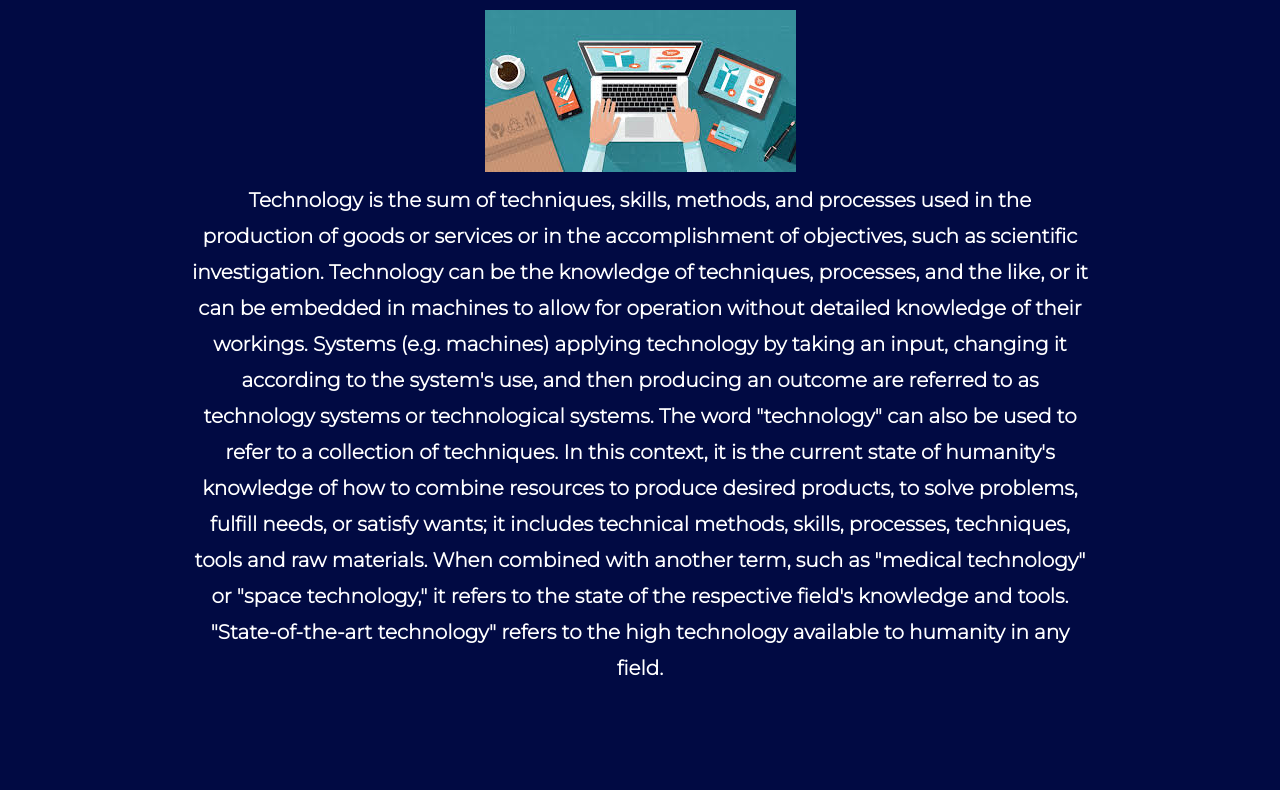
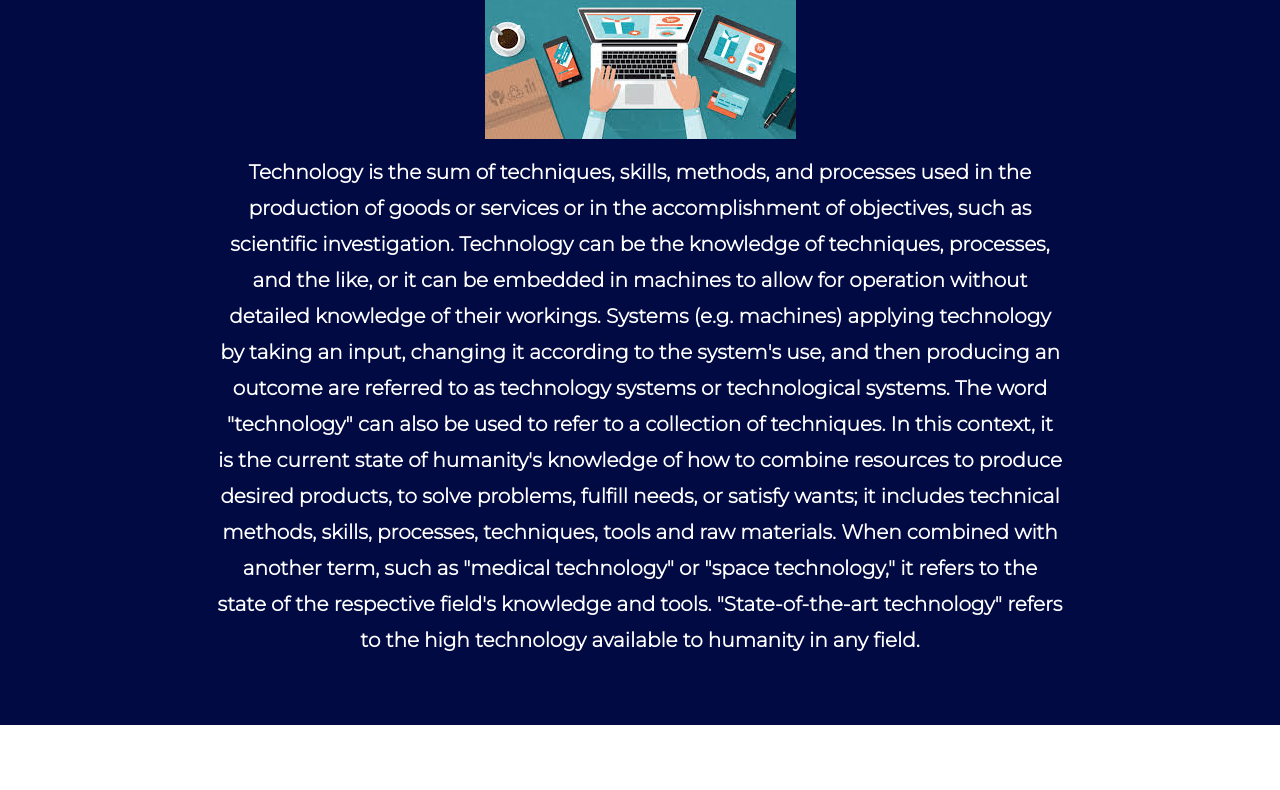
Before and after one commit to albert123720/Technology-Site, a plain HTML site: page index.html in a window 1280 px wide. Shown: the part 1242-2032 px from the top of the page. Drawn offline with nearby package versions, Linux system fonts and the light colour scheme; files that its build step writes are made by us from their sources.

Commit message:
Update styles.css

```diff
--- a/styles.css
+++ b/styles.css
@@ -26,9 +26,10 @@ h3
 }
 img
 {
-  padding:10px;
+  margin:15px;
 }
-p{
+p
+{
   font-weight:bold;
 
 }
@@ -66,7 +67,7 @@ font-weight:bold;
 {
   background-color:#010a43;
   color:#fff;
-  padding: 7% 15%;
+  padding: 4% 17%;
 }
 .know-heading
 {
```
